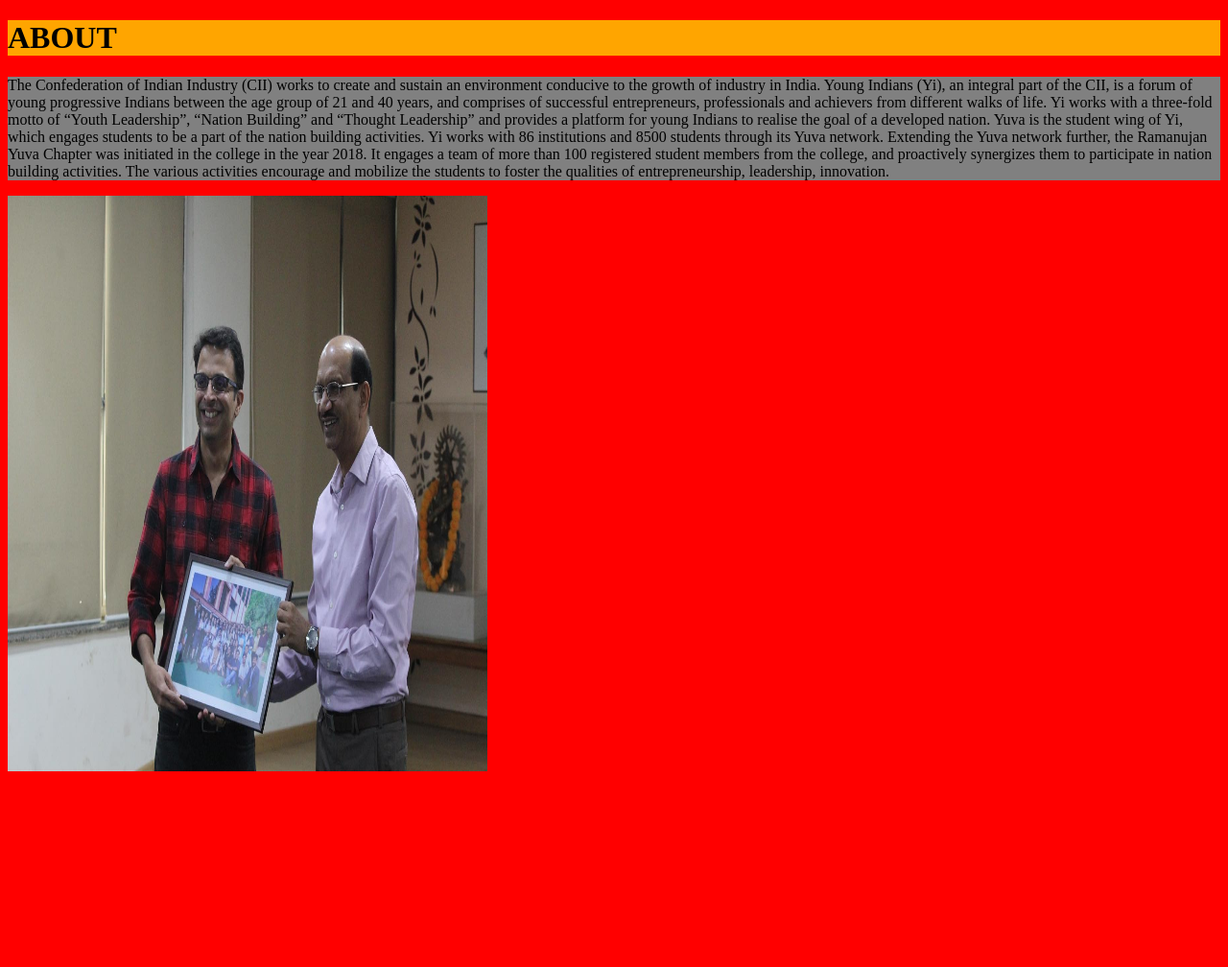
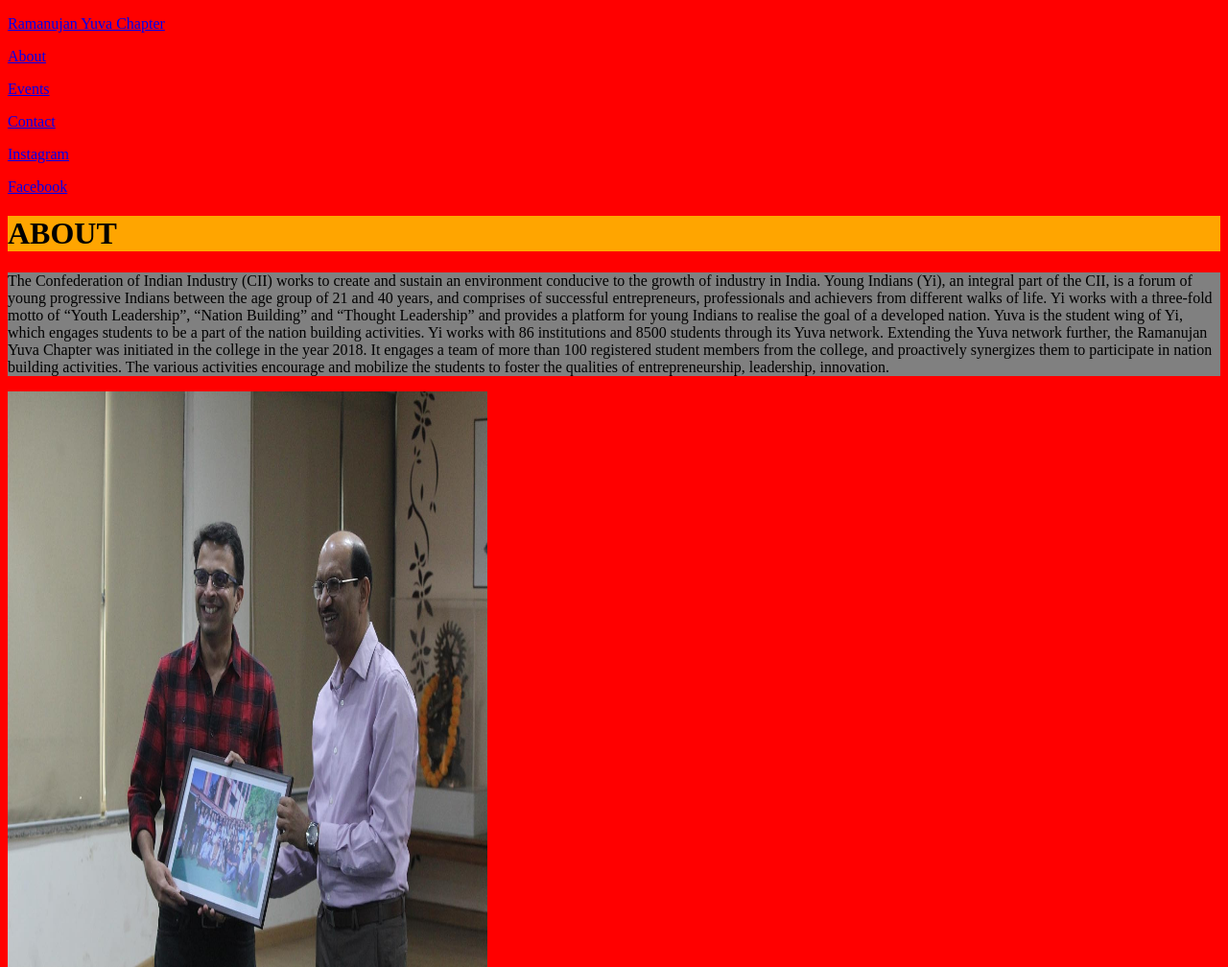
Before and after one commit to stark1ndustr1es/assignment, a plain HTML site: page About.html in a window 1280 px wide. Shown: the whole page at 96% size. Before the commit the page ends 816 px from the top, so only its background shows below. Drawn offline with Linux system fonts and the light colour scheme.

Commit message:
Update About.html

```diff
--- a/About.html
+++ b/About.html
@@ -8,7 +8,25 @@ body {
 </style>
 </head>
 <body>
+<!-- Navbar -->
+    <div class="navbar">
+        <div id="innerNavLeft">
+            <p> <a href="#home" id="RamLink">Ramanujan Yuva Chapter</a></p>
+        </div>
 
+        <div id="innerNavRight">
+            <p class="navlinks"><a href="About.html">About</a></p>
+            <p class="navlinks"><a href="Events.html">Events</a></p>
+            <p class="navlinks"><a href="Contacts.html">Contact</a></p>
+            <p class="navlinks"><a href="https://instagram.com/cii_yi_ramanujan?igshid=MDM4ZDc5MmU=">Instagram</a></p>
+            <p class="navlinks"><a href="https://m.facebook.com/100064192922302/about/">Facebook</a></p>
+
+        </div>
+
+
+
+
+    </div>
 <h1 style="background-color:orange;">ABOUT</h1>
 
 
```
